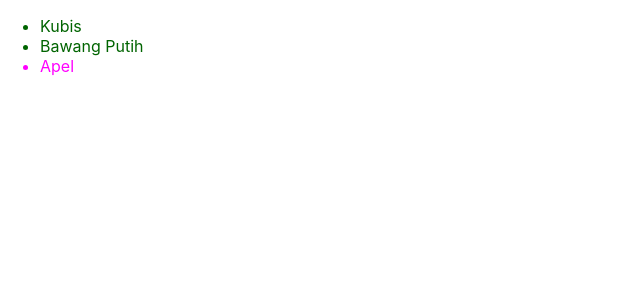
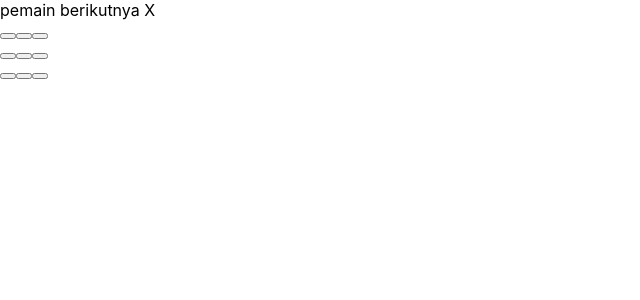
Before and after one commit to jonfry1175/learnReactJs, a React (Create React App) app in the folder client/: page / in a window 1280 px wide. Shown: the top 300 px of the page, without its empty margins (0-640 px from the left). Built offline with nearby package versions, Linux system fonts and the light colour scheme.

Commit message:
game tic-tac-toe

```diff
--- a/client/src/App.jsx
+++ b/client/src/App.jsx
@@ -1,28 +1,82 @@
-import React from "react";
+import React, { useState } from "react";
 import "./App.css";
 
-const products = [
-  { title: "Kubis", isFruit: false, id: 1 },
-  { title: "Bawang Putih", isFruit: false, id: 2 },
-  { title: "Apel", isFruit: true, id: 3 },
-];
+function Square({ value, onSquareClick }) {
+  return (
+    <button className="square" onClick={onSquareClick}>
+      {value}
+    </button>
+  );
+}
 
-export default function App() {
-  const listItems = products.map((product) => (
-    <li
-      key={product.id}
-      style={{
-        color: product.isFruit ? "magenta" : "darkgreen",
-      }}
-    >
-      {product.title}
-    </li>
-  ));
+function calculateWinner(squares) {
+  const lines = [
+    [0, 1, 2],
+    [3, 4, 5],
+    [6, 7, 8],
+    [0, 3, 6],
+    [1, 4, 7],
+    [2, 5, 8],
+    [0, 4, 8],
+    [2, 4, 6]
+  ]
+
+  for (let i = 0; i < lines.length; i++) {
+    const [a, b, c] = lines[i];
+    if(squares[a] && squares[a] === squares[b] && squares[a] === squares[c]) {
+      return squares[a];
+    }
+  }
+  return null
+}
+
+export default function Board() {
+  const [xIsNext, setXIsNext] = useState(true)
+  const [squares, setSquares] = useState(Array(9).fill(null));
+
+  const winner = calculateWinner(squares)
+  let status;
+  winner ? status = `pemenang ${winner}` : status = `pemain berikutnya ${xIsNext ? "X" : "O"}`
 
 
+  function handleClick(i) {
+   if(squares[i] || calculateWinner(squares)) {
+    return;
+   }
+
+    const nextSquares = squares.slice();
+    xIsNext ? nextSquares[i] = "X" : nextSquares[i] = "O"
+
+    setSquares(nextSquares)
+    setXIsNext(!xIsNext)
+  }
+
   return (
-    <div>
-      <ul>{listItems}</ul>
-    </div>
+    <>
+      <div className="status">{status}</div>
+      <div className="board-row">
+        <Square value={squares[0]} onSquareClick={() => handleClick(0)} />
+        <Square value={squares[1]}
+        onSquareClick={() => handleClick(1)}/>
+        <Square value={squares[2]}
+        onSquareClick={() => handleClick(2)}/>
+      </div>
+      <div className="board-row">
+        <Square value={squares[3]}
+        onSquareClick={() => handleClick(3)}/>
+        <Square value={squares[4]}
+        onSquareClick={() => handleClick(4)}/>
+        <Square value={squares[5]}
+        onSquareClick={() => handleClick(5)}/>
+      </div>
+      <div className="board-row">
+        <Square value={squares[6]}
+        onSquareClick={() => handleClick(6)}/>
+        <Square value={squares[7]}
+        onSquareClick={() => handleClick(7)}/>
+        <Square value={squares[8]}
+        onSquareClick={() => handleClick(8)}/>
+      </div>
+    </>
   );
 }
```
